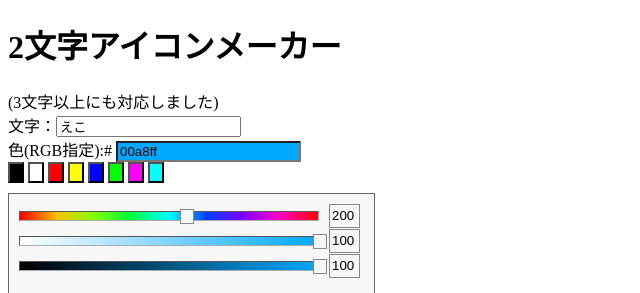
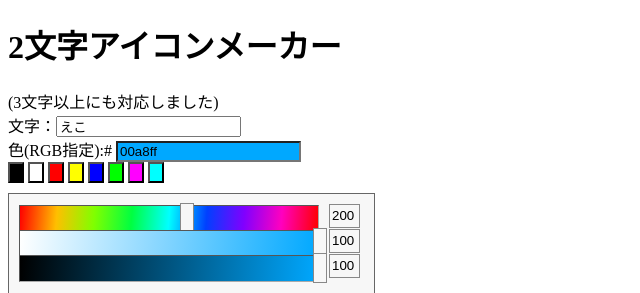
Before and after one commit to ebiyu/futamoji, a plain HTML site: page index.html in a window 1280 px wide. Shown: the top 293 px of the page, without its empty margins (0-640 px from the left). Drawn offline with Linux system fonts and the light colour scheme.

Commit message:
サイズ変更

```diff
--- a/slider.css
+++ b/slider.css
@@ -23,10 +23,10 @@ div.color_palette div.slider div {
 	background: -moz-linear-gradient(left 45deg, #ff0000, #ffbf00, #7fff00, #00ff3f, #00ffff, #003fff, #7f00ff, #ff00bf, #ff0000);
 	background: -webkit-gradient(linear, left top, right bottom, from(#ff0000), color-stop(0.125, #ffbf00), color-stop(0.25, #7fff00), color-stop(0.375, #00ff3f), color-stop(0.5, #00ffff), color-stop(0.625, #003fff), color-stop(0.75, #7f00ff), color-stop(0.875, #ff00bf), to(#ff0000));
 
-	height:8px;
+	height:25px;
 	border:1px inset #aaa;
 	position:relative;
-	top:12px;
+	top:6px;
 	font-size:0px;
 
 
@@ -35,8 +35,9 @@ div.color_palette div.slider div {
 div.color_palette div.slider input[type="button"] {
 	position:absolute;
 	width:10px;
-	height:15px;
+	height:30px;
 	display:block;
+    top:4px;
 
 	background:#f7f7f7;
 	border:solid 1px #888;
```
